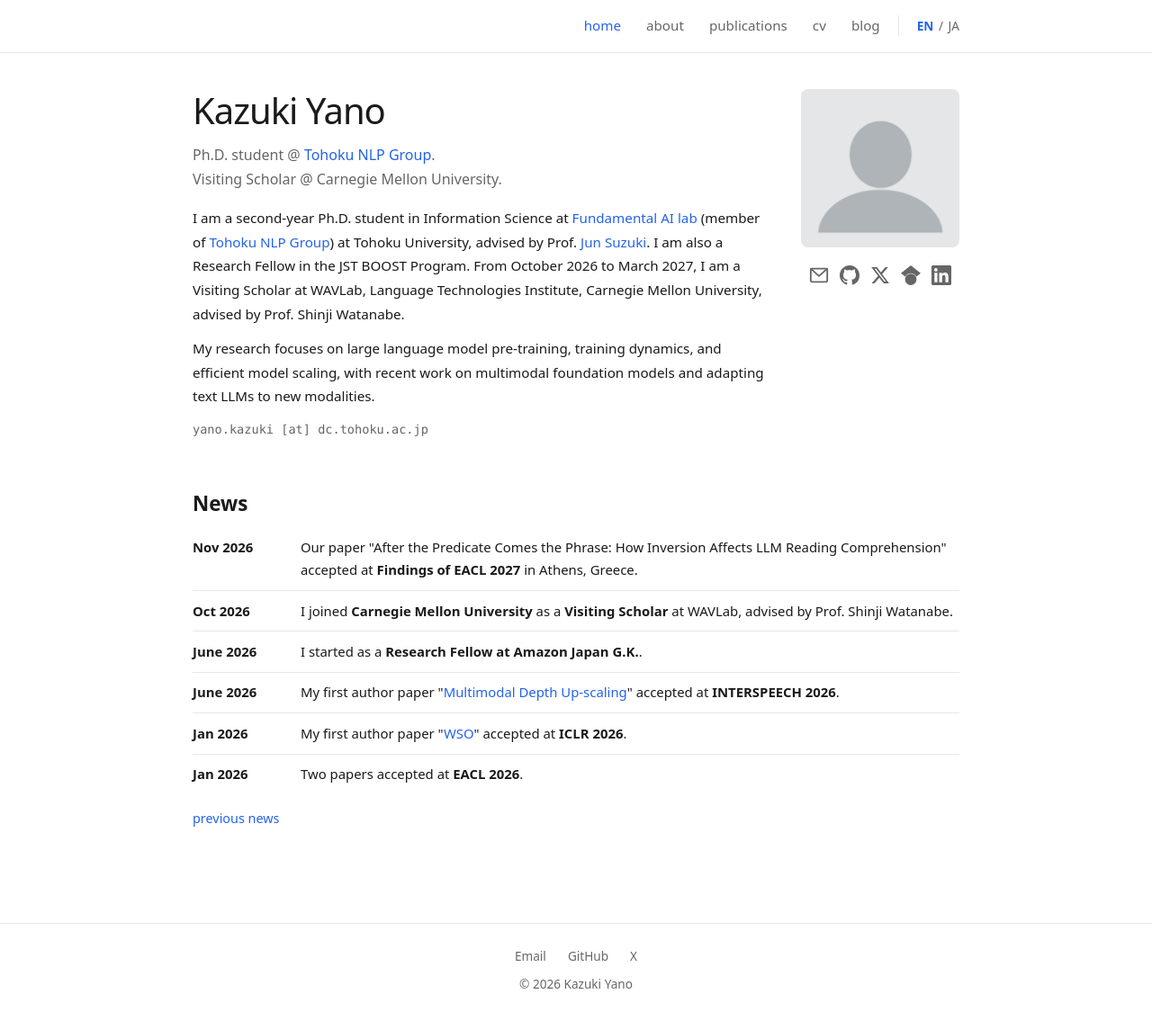
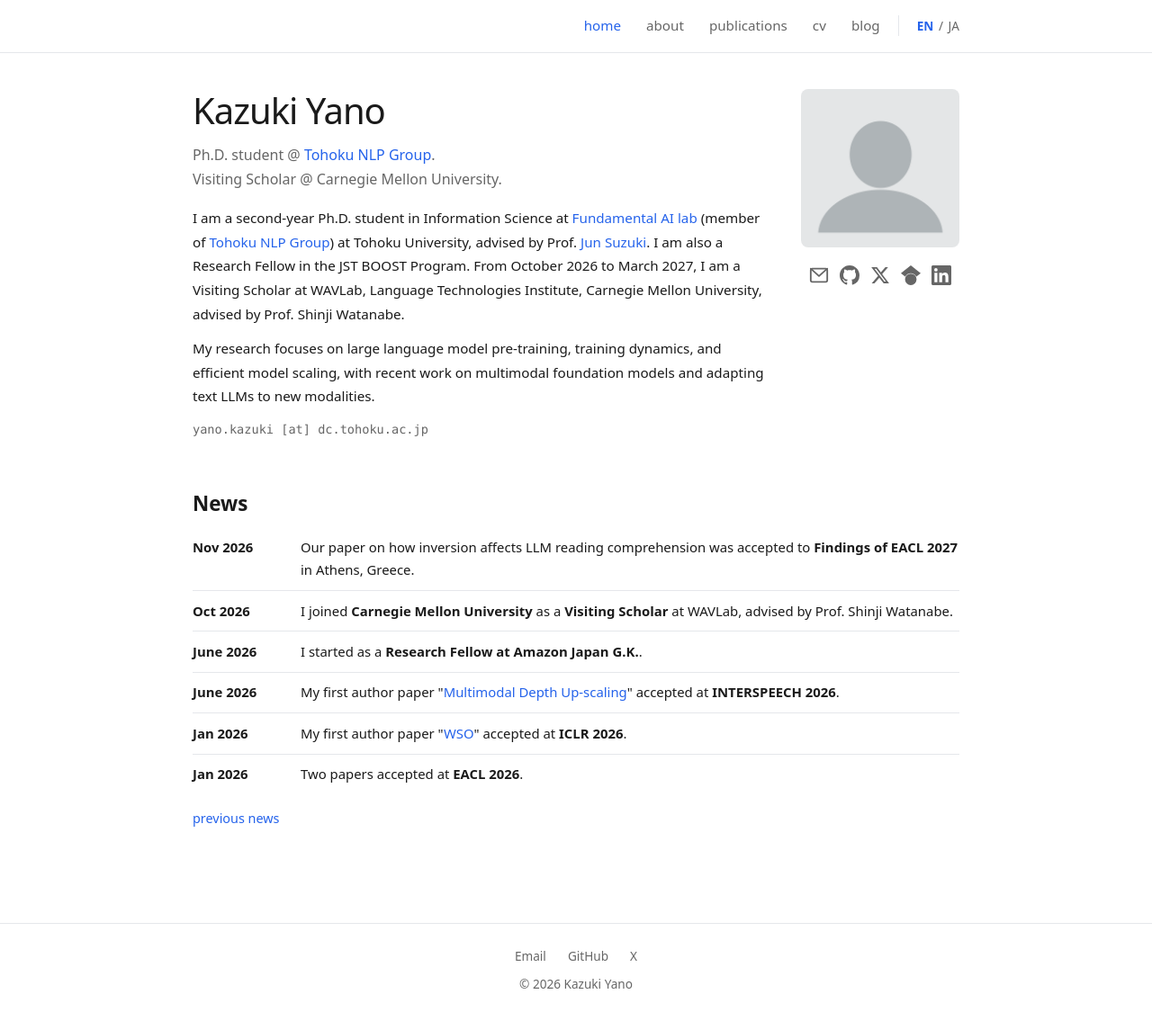
Before and after one commit to Kazuki-Ya/Kazuki-Ya.github.io, a Jekyll site: the page built from index.html, in a window 1280 px wide. Shown: the whole page at 90% size. Built offline with Jekyll 4.4.1, drawn with Linux system fonts in a browser that asks for light colours.

Commit message:
Shorten acceptance news with a paper topic summary

```diff
--- a/_pages/news.html
+++ b/_pages/news.html
@@ -11,7 +11,7 @@ translation_url: /ja/news/
 <!-- BEGIN CV NEWS -->
     <tr>
       <td class="news-date">Nov 2026</td>
-      <td>Our paper "After the Predicate Comes the Phrase: How Inversion Affects LLM Reading Comprehension" accepted at <strong>Findings of EACL 2027</strong> in Athens, Greece.</td>
+      <td>Our paper on how inversion affects LLM reading comprehension was accepted to <strong>Findings of EACL 2027</strong> in Athens, Greece.</td>
     </tr>
 <!-- END CV NEWS -->
     <tr>
--- a/index.html
+++ b/index.html
@@ -30,7 +30,7 @@ description: "Kazuki Yano is a Ph.D. student at Tohoku University working on eff
 <!-- BEGIN CV NEWS -->
     <tr>
       <td class="news-date">Nov 2026</td>
-      <td>Our paper "After the Predicate Comes the Phrase: How Inversion Affects LLM Reading Comprehension" accepted at <strong>Findings of EACL 2027</strong> in Athens, Greece.</td>
+      <td>Our paper on how inversion affects LLM reading comprehension was accepted to <strong>Findings of EACL 2027</strong> in Athens, Greece.</td>
     </tr>
 <!-- END CV NEWS -->
     <tr>
--- a/scripts/update_homepage.py
+++ b/scripts/update_homepage.py
@@ -155,7 +155,10 @@ def news_html(entries, lang):
             kind = 'My first author paper' if first_author else 'Our paper'
             location = html.escape(news.get('location_en', ''))
             place = f' in {location}' if location else ''
-            text = f'{kind} "{title}" accepted at {venue}{place}.'
+            if news.get('topic_en'):
+                text = f'{kind} on {html.escape(news["topic_en"])} was accepted to {venue}{place}.'
+            else:
+                text = f'{kind} "{title}" was accepted to {venue}{place}.'
         else:
             date = f'{year}年{month}月'
             kind = '主著' if first_author else '共著'
```
Also changed, not shown: UPDATE.md (+2 -1 lines), 2 other files.
